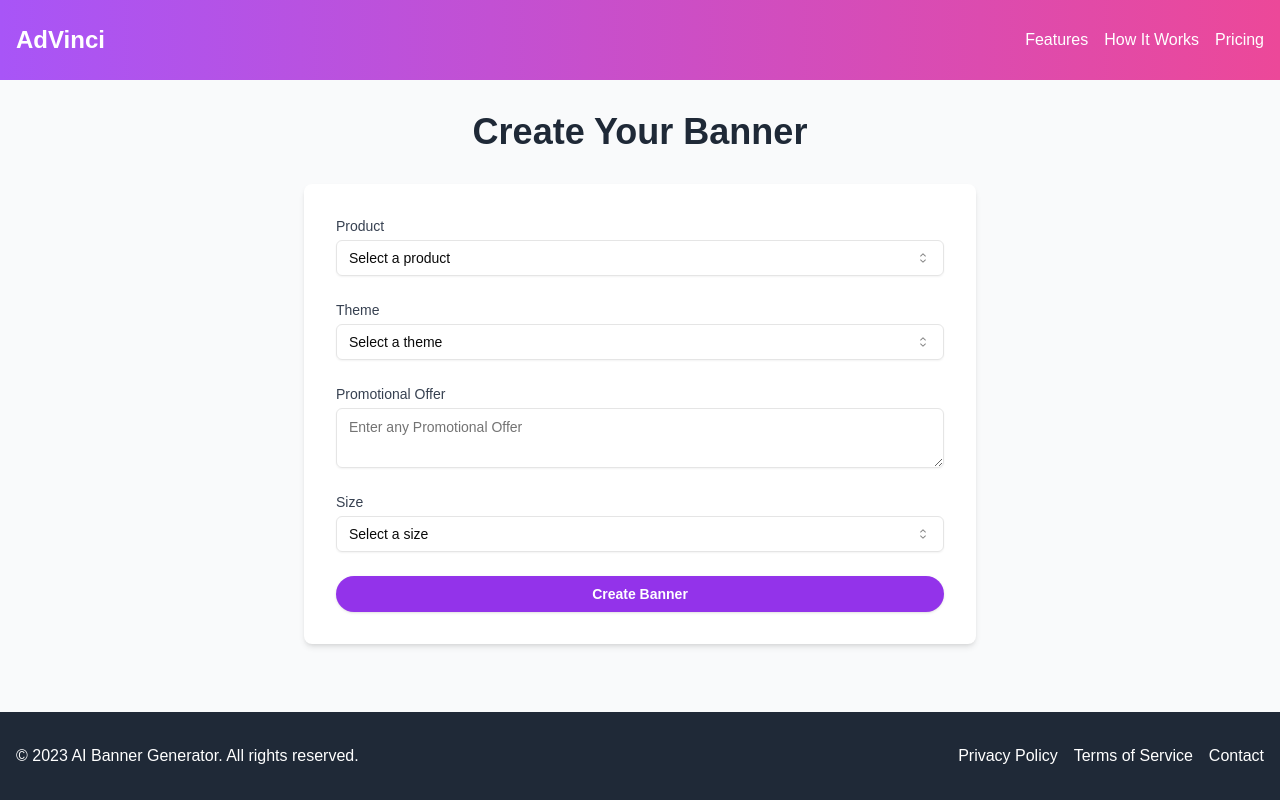
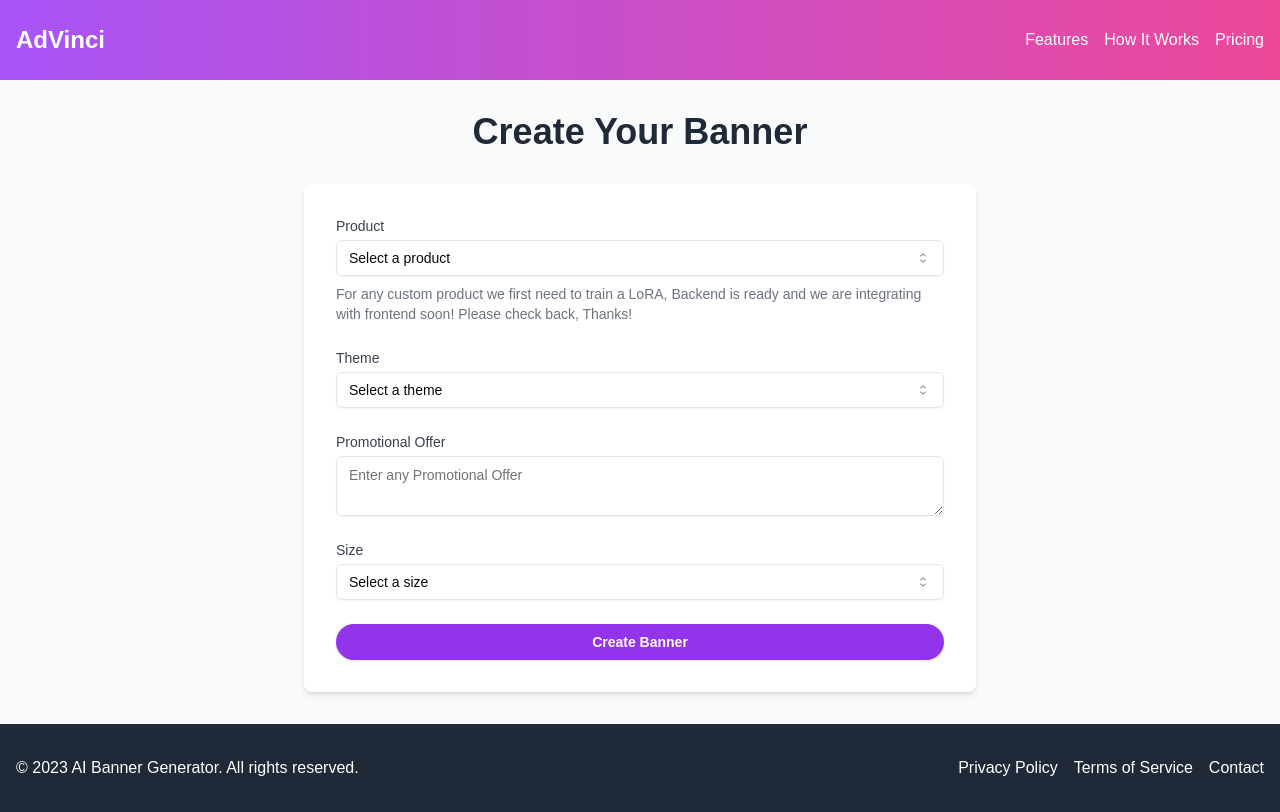
Before and after one commit to ritsrnjn/ai-banner-generator, a Next.js app: page /create in a window 1280 px wide. Built offline with nearby package versions, Linux system fonts and the light colour scheme.

Commit message:
added message

```diff
--- a/app/create/page.tsx
+++ b/app/create/page.tsx
@@ -133,6 +133,7 @@ export default function CreatePage() {
                   {/* <SelectItem value="Amul Milk">Amul Milk</SelectItem> */}
                 </SelectContent>
               </Select>
+              <p className="text-sm text-gray-500 mt-2">For any custom product we first need to train a LoRA, Backend is ready and we are integrating with frontend soon! Please check back, Thanks!</p>
             </div>
 
             <div>
```
